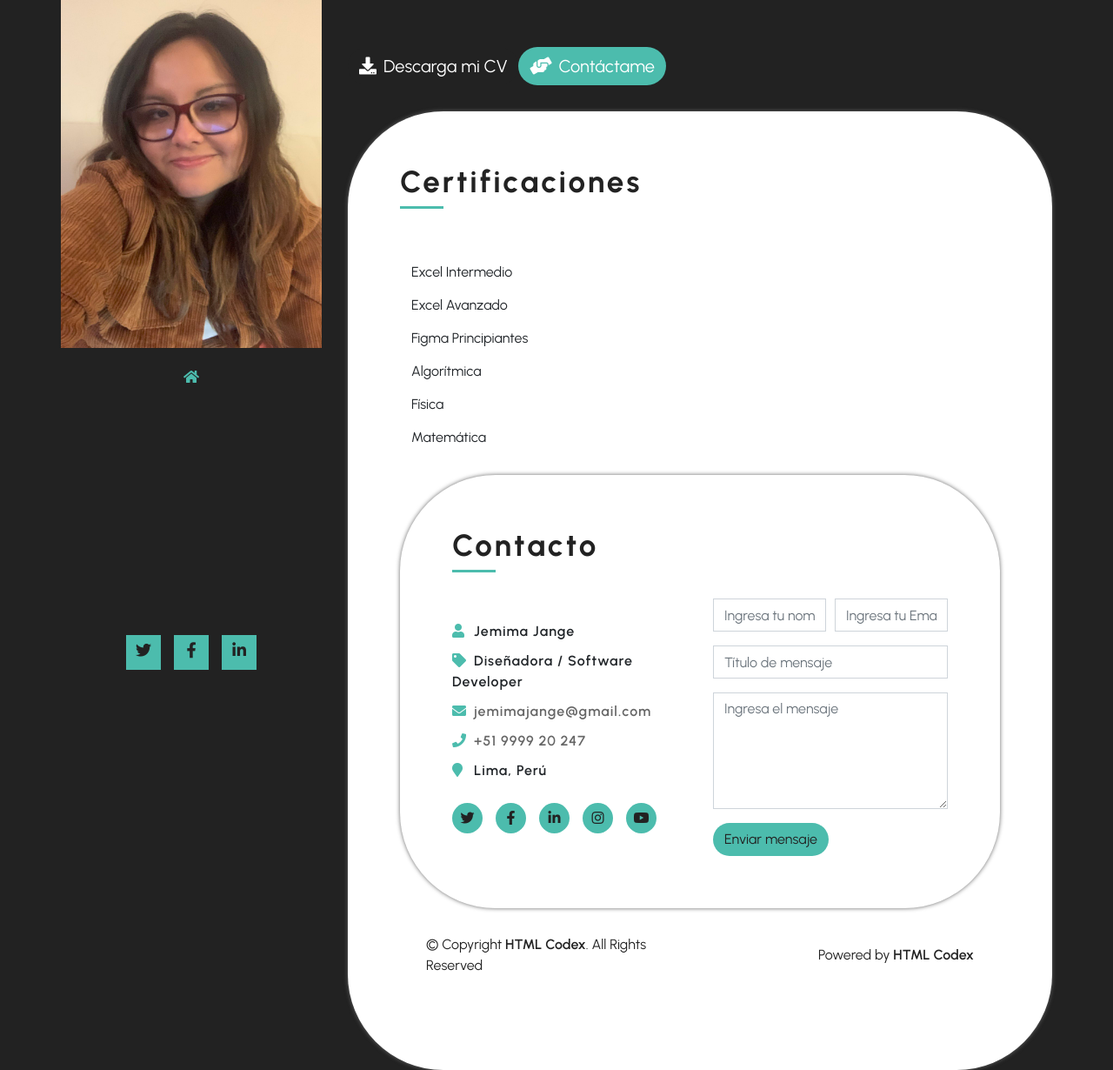
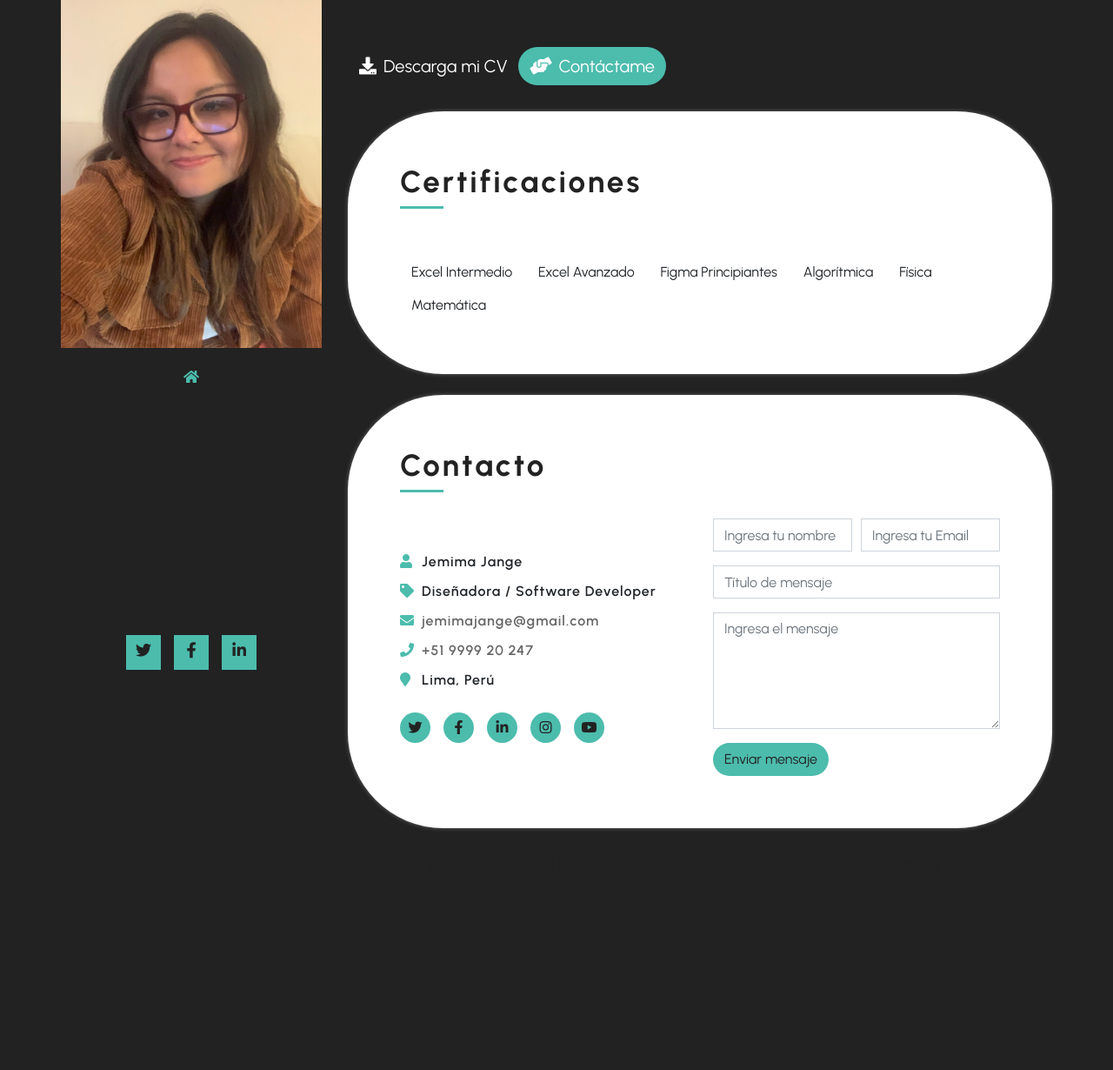
Before and after one commit to strahan1110/portafolio, a plain HTML site: page certificaciones.html in a window 1280 px wide. Shown: the top 1230 px of the page at 87% size. After the commit the page ends 1084 px from the top, so only its background shows below. Drawn offline with nearby package versions, Linux system fonts and the light colour scheme; a script that the page names is missing; a web font is replaced by a local one.

Commit message:
Update certificaciones.html

```diff
--- a/certificaciones.html
+++ b/certificaciones.html
@@ -75,12 +75,12 @@
                         <div class="content-header">
                             <h2>Certificaciones</h2>
                         </div><br>
-                        <div><a class="btn" href="" download>Excel Intermedio</button></a>
-                        <div><a class="btn" href="" download>Excel Avanzado</button></a>
-                        <div><a class="btn" href="" download>Figma Principiantes</button></a>
-                        <div><a class="btn" href="" download>Algorítmica</button></a>
-                        <div><a class="btn" href="" download>Física</button></a>
-                        <div><a class="btn" href="" download>Matemática</button></a>
+                        <a class="btn" href="" download>Excel Intermedio</button></a>
+                       <a class="btn" href="" download>Excel Avanzado</button></a>
+                        <a class="btn" href="" download>Figma Principiantes</button></a>
+                        <a class="btn" href="" download>Algorítmica</button></a>
+                        <a class="btn" href="" download>Física</button></a>
+                       <a class="btn" href="" download>Matemática</button></a>
                     </div>
                 </div>
                 <!-- Experience Start -->
```
